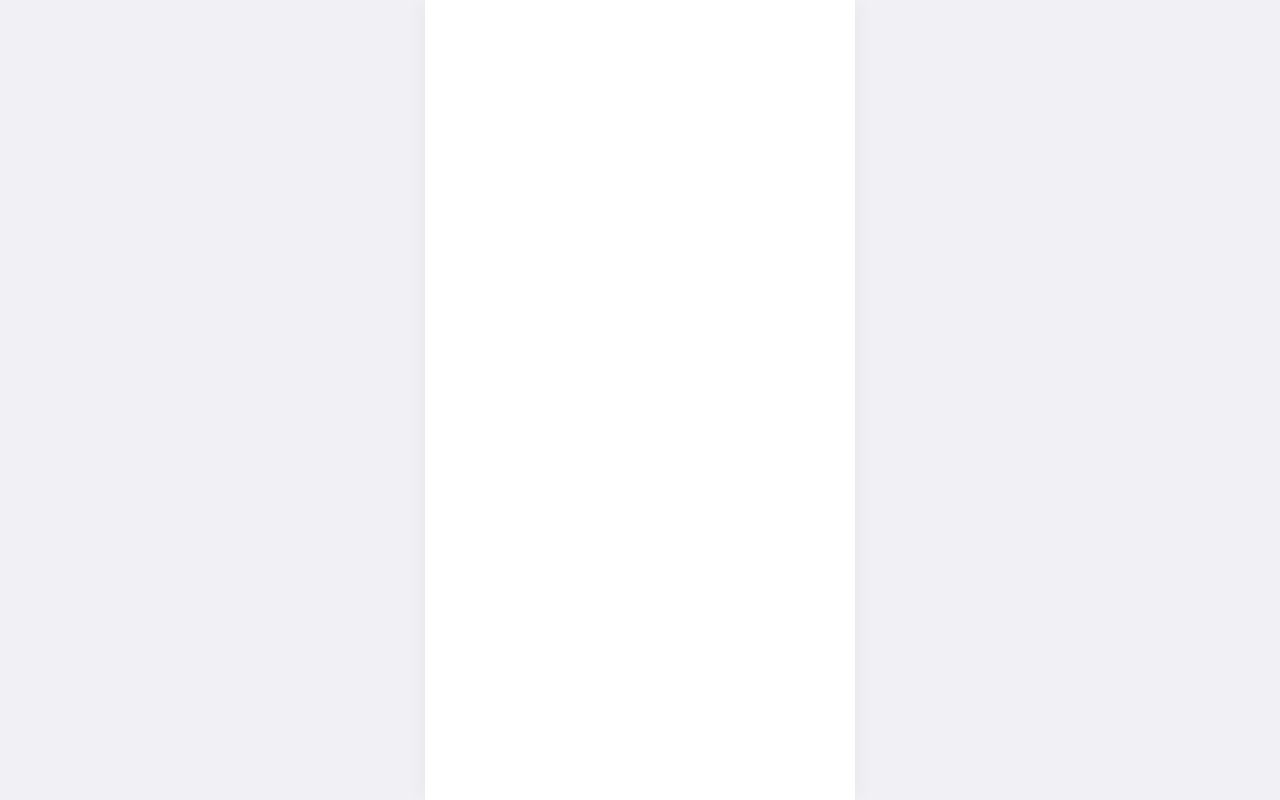
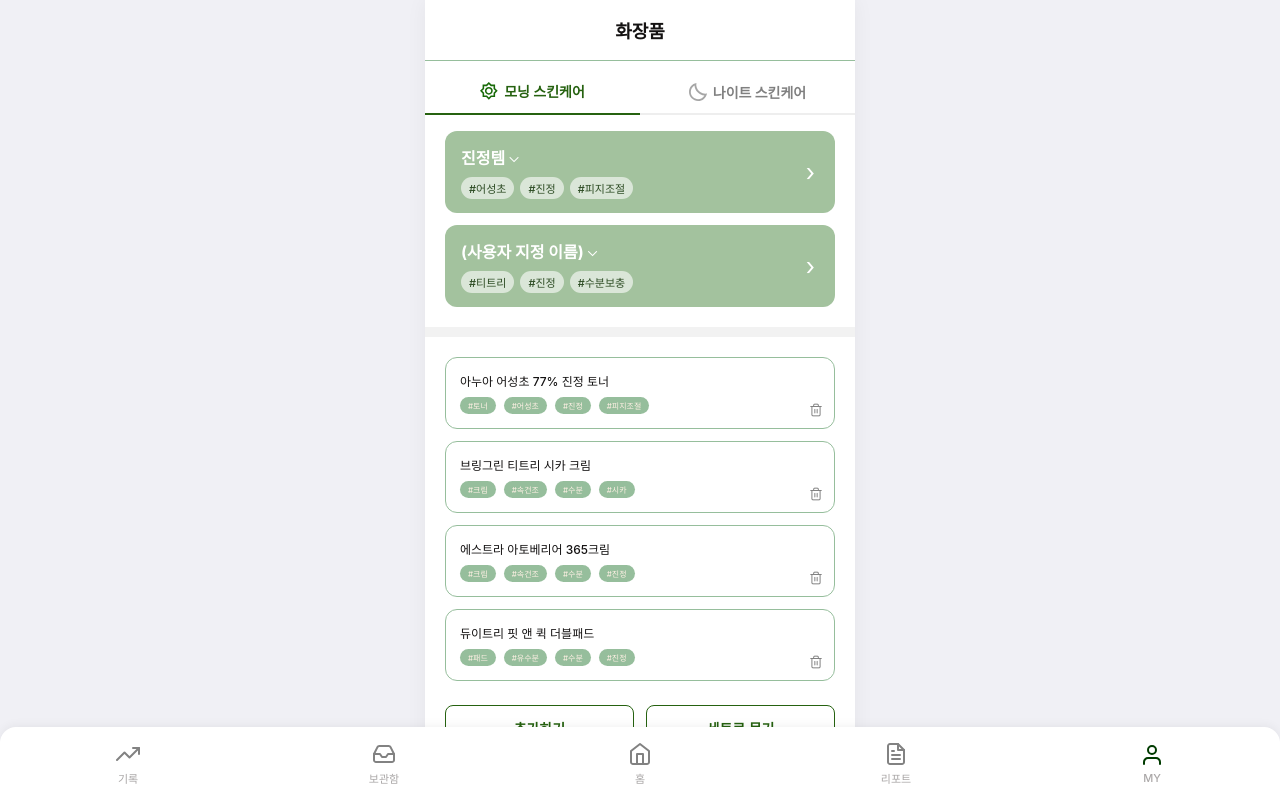
Before and after one commit to LikeLionUniv-INU/14th-toMeta-frontend, a React (Vite) app: page /mypouch in a window 1280 px wide. Before the commit this address had no page. Built offline with nearby package versions, Linux system fonts and the light colour scheme.

Commit message:
Feat: 화장품 등록 후 페이지 구현

```diff
--- a/src/App.jsx
+++ b/src/App.jsx
@@ -20,6 +20,7 @@ import CustomIngredient from './pages/CustomIngredient';
 import MyPage from './pages/Mypage';
 import Record from './pages/Record';
 import EditProfile from './pages/EditProfile';
+import MyPouch from './pages/MyPouch';
 
 function App() {
   return (
@@ -35,6 +36,7 @@ function App() {
           <Route path="/todaynote" element={<TodayNote />} />
           <Route path="/record" element={<Record />} />
           <Route path="/emptypouch" element={<EmptyPouch />} />
+          <Route path="/mypouch" element={<MyPouch />} />
           <Route
             path="/register/search-cosmetic"
             element={<SearchCosmetic />}
--- a/src/components/NavigationBar.jsx
+++ b/src/components/NavigationBar.jsx
@@ -22,7 +22,7 @@ export default function NavigationBar() {
     { name: '보관함', path: ['/storage'], icon: storageIcon },
     { name: '홈', path: ['/home'], icon: homeIcon },
     { name: '리포트', path: ['/report'], icon: reportIcon },
-    { name: 'MY', path: ['/my'], icon: myIcon },
+    { name: 'MY', path: ['/mypage'], icon: myIcon },
   ];
 
   return (
--- /dev/null
+++ b/src/pages/MyPouch.jsx
@@ -0,0 +1,326 @@
+import React, { useState } from "react";
+import styled from "styled-components";
+import { useNavigate } from "react-router-dom";
+import Header from "../components/Header";
+import NavigationBar from "../components/NavigationBar";
+import CosmeticCard from "../components/CosmeticCard";
+import SunIcon from "../assets/images/record/sun.svg";
+import MoonIcon from "../assets/images/record/Moon.svg";
+import Trash from "../assets/images/trash.png";
+
+export default function MyPouch() {
+  const navigate = useNavigate();
+  const [activeTab, setActiveTab] = useState("morning");
+  const [pouchData, setPouchData] = useState({
+    morning: {
+      sets: [
+        {
+          id: 1,
+          title: "진정템",
+          tags: ["#어성초", "#진정", "#피지조절"],
+        },
+        {
+          id: 2,
+          title: "(사용자 지정 이름)",
+          tags: ["#티트리", "#진정", "#수분보충"],
+        },
+      ],
+      items: [
+        {
+          id: 101,
+          name: "아누아 어성초 77% 진정 토너",
+          tags: ["#토너", "#어성초", "#진정", "#피지조절"],
+        },
+        {
+          id: 102,
+          name: "브링그린 티트리 시카 크림",
+          tags: ["#크림", "#속건조", "#수분", "#시카"],
+        },
+        {
+          id: 103,
+          name: "에스트라 아토베리어 365크림",
+          tags: ["#크림", "#속건조", "#수분", "#진정"],
+        },
+        {
+          id: 104,
+          name: "듀이트리 핏 앤 퀵 더블패드",
+          tags: ["#패드", "#유수분", "#수분", "#진정"],
+        },
+      ],
+    },
+    night: {
+      sets: [],
+      items: [
+        {
+          id: 201,
+          name: "아누아 어성초 77% 진정 토너",
+          tags: ["#토너", "#진정"],
+        },
+        {
+          id: 202,
+          name: "에스트라 아토베리어 365크림",
+          tags: ["#크림", "#보습"],
+        },
+      ],
+    },
+  });
+
+  const currentTabContent = pouchData[activeTab];
+
+  const handleDeleteItem = (id) => {
+    setPouchData((prev) => ({
+      ...prev,
+      [activeTab]: {
+        ...prev[activeTab],
+        items: prev[activeTab].items.filter((item) => item.id !== id),
+      },
+    }));
+  };
+
+  const handleSetClick = (setId) => {
+    navigate(`/set/${setId}`);
+  };
+
+  return (
+    <Container>
+      <Header title="화장품" />
+
+      <ContentWrapper>
+        <TabGroup>
+          <TabButton
+            $active={activeTab === "morning"}
+            onClick={() => setActiveTab("morning")}
+          >
+            <img src={SunIcon} alt="morning" /> 모닝 스킨케어
+          </TabButton>
+          <TabButton
+            $active={activeTab === "night"}
+            onClick={() => setActiveTab("night")}
+          >
+            <img src={MoonIcon} alt="night" /> 나이트 스킨케어
+          </TabButton>
+        </TabGroup>
+
+        <MainContent>
+          {currentTabContent.sets.length > 0 && (
+            <>
+              <SetListSection>
+                {currentTabContent.sets.map((set) => (
+                  <SetCard key={set.id}>
+                    <SetHeaderRow>
+                      <SetTitle>
+                        {set.title} <ChevronDownIcon>⌵</ChevronDownIcon>
+                      </SetTitle>
+                    </SetHeaderRow>
+                    <SetTagGroup>
+                      {set.tags.map((tag, idx) => (
+                        <SetTag key={idx}>{tag}</SetTag>
+                      ))}
+                    </SetTagGroup>
+                    <ChevronRightIcon onClick={() => handleSetClick(set.id)}>
+                      ›
+                    </ChevronRightIcon>
+                  </SetCard>
+                ))}
+              </SetListSection>
+              <Divider />
+            </>
+          )}
+
+          <CardListSection>
+            {currentTabContent.items.map((item) => (
+              <CardWrapper key={item.id}>
+                <CosmeticCard name={item.name} tags={item.tags} />
+                <DeleteButton onClick={() => handleDeleteItem(item.id)}>
+                  <TrashIcon src={Trash} alt="delete" />
+                </DeleteButton>
+              </CardWrapper>
+            ))}
+          </CardListSection>
+
+          <ButtonGroup>
+            <ActionButton>추가하기</ActionButton>
+            <ActionButton>세트로 묶기</ActionButton>
+          </ButtonGroup>
+        </MainContent>
+      </ContentWrapper>
+
+      <NavigationBar />
+    </Container>
+  );
+}
+
+const Container = styled.div`
+  min-height: 100dvh;
+  margin: 0 auto;
+  background-color: #ffffff;
+  display: flex;
+  flex-direction: column;
+  box-sizing: border-box;
+  padding-bottom: 70px;
+`;
+
+const ContentWrapper = styled.div`
+  width: 100%;
+  flex: 1;
+`;
+
+const TabGroup = styled.div`
+  display: flex;
+  border-bottom: 2px solid #eee;
+  margin-top: 8px;
+`;
+
+const TabButton = styled.button`
+  flex: 1;
+  padding: 12px 0;
+  display: flex;
+  align-items: center;
+  justify-content: center;
+  gap: 6px;
+
+  font-size: 14px;
+  font-weight: 700;
+  color: ${(props) => (props.$active ? "#266210" : "gray")};
+  border-bottom: ${(props) => (props.$active ? "2px solid #266210" : "none")};
+  background: none;
+  border-top: none;
+  border-left: none;
+  border-right: none;
+  cursor: pointer;
+  margin-bottom: -2px;
+
+  img {
+    width: 18px;
+    height: 18px;
+    transition: filter 0.2s ease;
+
+    filter: ${(props) =>
+    props.$active
+      ? "brightness(0) saturate(100%) invert(29%) sepia(85%) saturate(750%) hue-rotate(72deg) brightness(88%) contrast(96%)"
+      : "brightness(0) saturate(100%) invert(50%) opacity(0.7)"};
+  }
+`;
+
+const MainContent = styled.div`
+  padding: 16px 20px;
+`;
+
+const SetListSection = styled.div`
+  display: flex;
+  flex-direction: column;
+  gap: 12px;
+  margin-bottom: 20px;
+`;
+
+const SetCard = styled.div`
+  position: relative;
+  background-color: #a3c29e;
+  border-radius: 12px;
+  padding: 14px 16px;
+  color: #ffffff;
+  display: flex;
+  flex-direction: column;
+  gap: 8px;
+`;
+
+const SetHeaderRow = styled.div`
+  display: flex;
+  align-items: center;
+`;
+
+const SetTitle = styled.span`
+  font-size: 16px;
+  font-weight: 700;
+  display: flex;
+  align-items: center;
+  gap: 4px;
+`;
+
+const ChevronDownIcon = styled.span`
+  font-size: 12px;
+`;
+
+const ChevronRightIcon = styled.span`
+  position: absolute;
+  right: 16px;
+  top: 50%;
+  transform: translateY(-50%);
+  font-size: 24px;
+  color: #ffffff;
+  cursor: pointer;
+  padding: 4px;
+`;
+
+const SetTagGroup = styled.div`
+  display: flex;
+  gap: 6px;
+  flex-wrap: wrap;
+`;
+
+const SetTag = styled.span`
+  background-color: rgba(255, 255, 255, 0.6);
+  color: #2e4d25;
+  font-size: 11px;
+  padding: 3px 8px;
+  border-radius: 12px;
+  font-weight: 500;
+`;
+
+const Divider = styled.div`
+  height: 10px;
+  background-color: #f2f2f2;
+  margin: 0 -20px 20px -20px;
+`;
+
+const CardListSection = styled.div`
+  display: flex;
+  flex-direction: column;
+  gap: 12px;
+  margin-bottom: 24px;
+`;
+
+const CardWrapper = styled.div`
+  position: relative;
+  width: 100%;
+`;
+
+const DeleteButton = styled.button`
+  position: absolute;
+  right: 12px;
+  bottom: 12px;
+  background: none;
+  border: none;
+  padding: 0;
+  cursor: pointer;
+  display: flex;
+  align-items: center;
+  justify-content: center;
+`;
+
+const TrashIcon = styled.img`
+  width: 14px;
+  height: 14px;
+  display: block;
+`;
+
+const ButtonGroup = styled.div`
+  display: flex;
+  gap: 12px;
+`;
+
+const ActionButton = styled.button`
+  flex: 1;
+  padding: 12px 0;
+  background-color: #ffffff;
+  border: 1px solid #266210;
+  color: #266210;
+  border-radius: 8px;
+  font-size: 14px;
+  font-weight: 600;
+  cursor: pointer;
+
+  &:active {
+    background-color: #f2f7f1;
+  }
+`;
```
Also changed, not shown: src/assets/images/trash.png (added).
